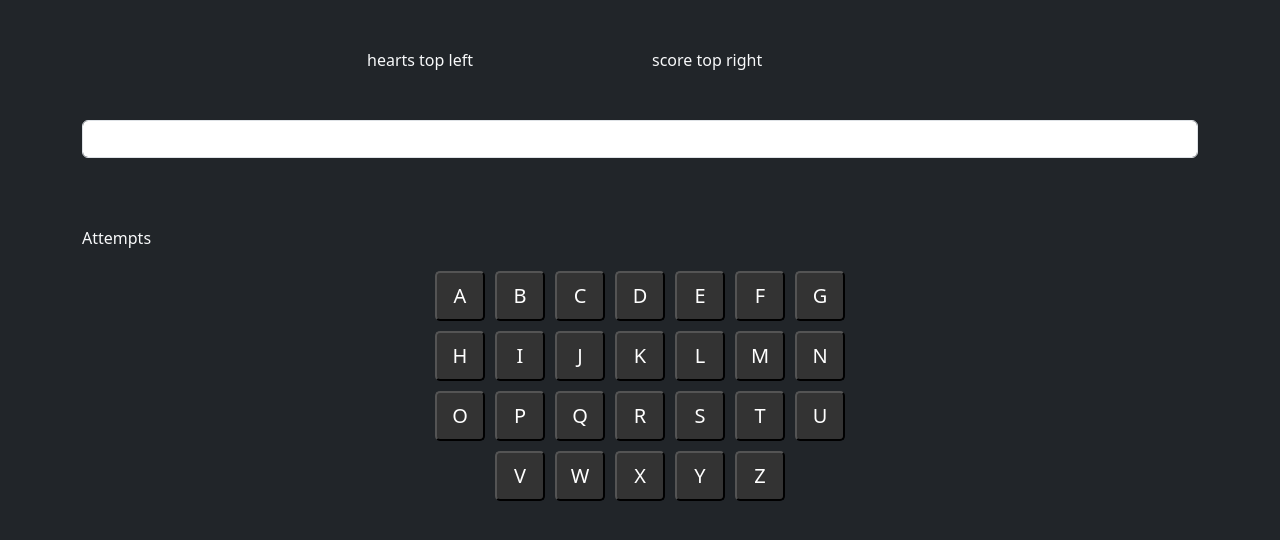
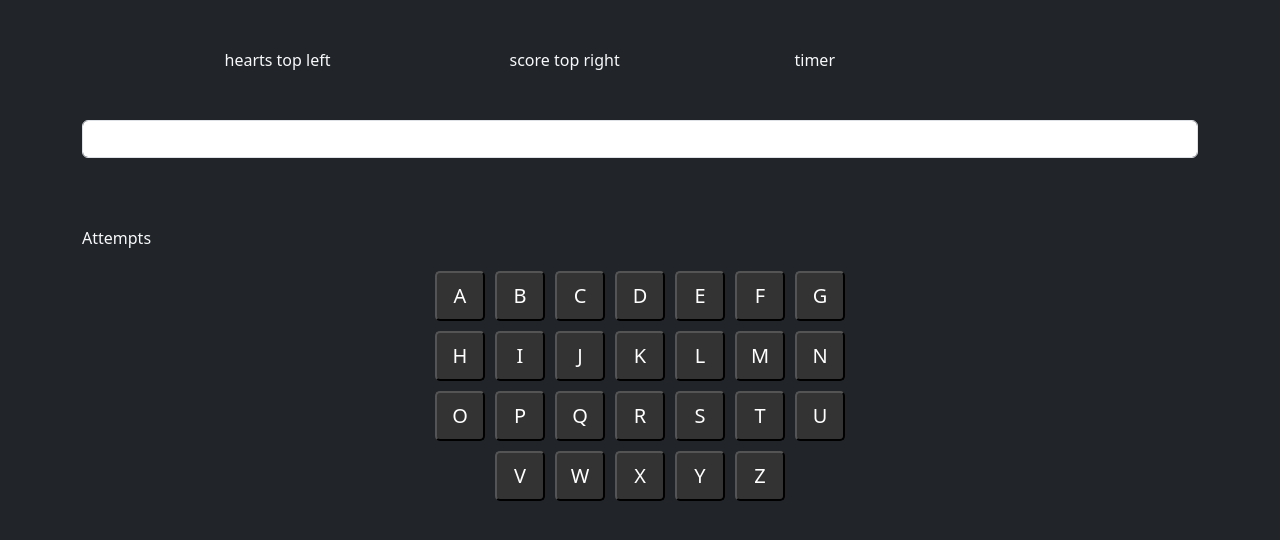
Before and after one commit to kur0gir1/JS-OOP, a plain HTML site: page guess/index.html in a window 1280 px wide. Drawn offline with nearby package versions, Linux system fonts and the light colour scheme.

Commit message:
to do shits

```diff
--- a/guess/index.html
+++ b/guess/index.html
@@ -47,6 +47,7 @@
     <div class="row">
         <div class="col-md-3 pt-5 flex-start">hearts top left</div>
         <div class="col-md-3 pt-5 flex-end">score top right</div>
+        <div class="col-md-3 pt-5 flex-end">timer</div>
     </div>
     <div class="row mb-3 pt-5 ">
         <div class="col-12">
```
